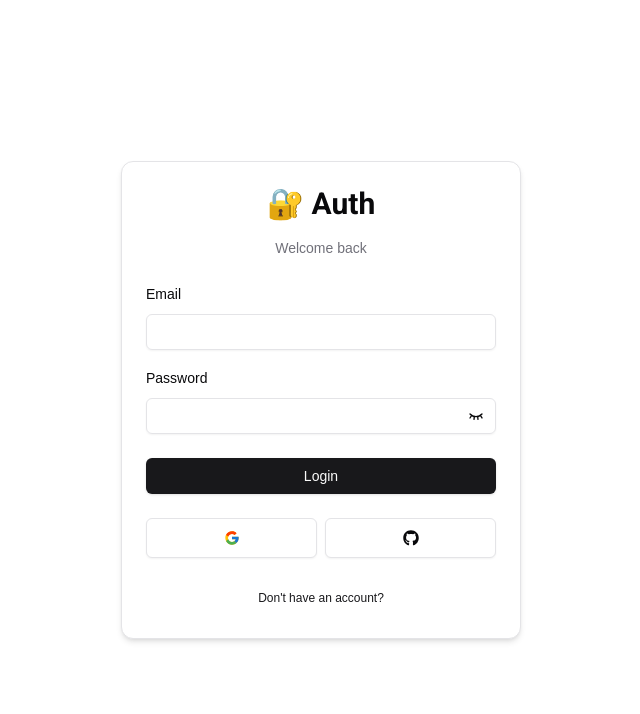
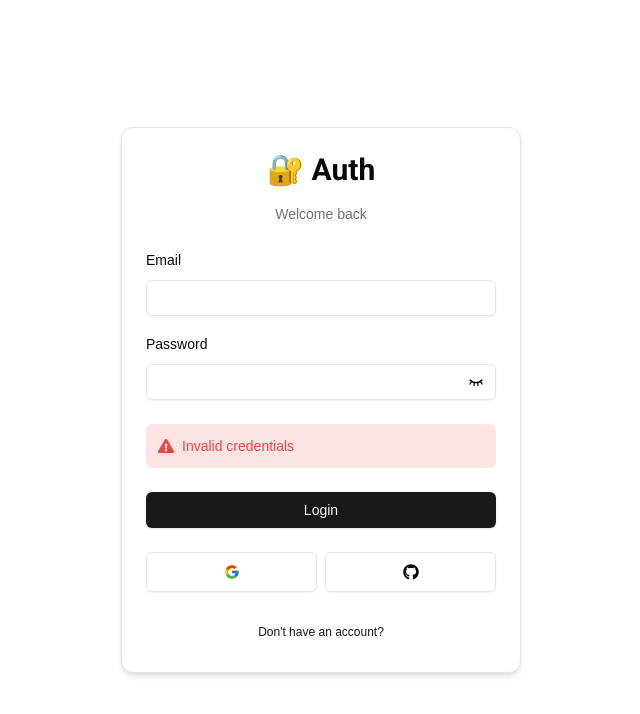
Before and after one commit to stormymayday/next-auth-v5, a Next.js app: page /auth/login in a window 1280 px wide. Shown: the top 714 px of the page, without its empty margins (319-959 px from the left). Built offline with nearby package versions, Linux system fonts and the light colour scheme.

Commit message:
FormError component

```diff
--- /dev/null
+++ b/components/FormError.tsx
@@ -0,0 +1,19 @@
+import { FaExclamationTriangle as ExclamationTriangleIcon } from "react-icons/fa";
+
+interface FormErrorProps {
+    message?: string;
+}
+
+function FormError({ message }: FormErrorProps) {
+    if (!message) {
+        return null;
+    }
+
+    return (
+        <div className="bg-destructive/15 p-3 rounded-md flex items-center gap-x-2 text-sm text-destructive">
+            <ExclamationTriangleIcon className="h-4 w-4" />
+            <p>{message}</p>
+        </div>
+    );
+}
+export default FormError;
--- a/components/auth/LoginForm.tsx
+++ b/components/auth/LoginForm.tsx
@@ -16,6 +16,7 @@
 import { Input } from "@/components/shadcn-ui/Input";
 import { Button } from "@/components/shadcn-ui/Button";
 import { PasswordInput } from "@/components/shadcn-ui/PasswordInput";
+import FormError from "@/components/FormError";
 
 function LoginForm() {
     const form = useForm<z.infer<typeof LoginSchema>>({
@@ -77,6 +78,7 @@
                             )}
                         />
                     </div>
+                    <FormError message="Invalid credentials" />
                     <Button type="submit" className="w-full">
                         Login
                     </Button>
```
